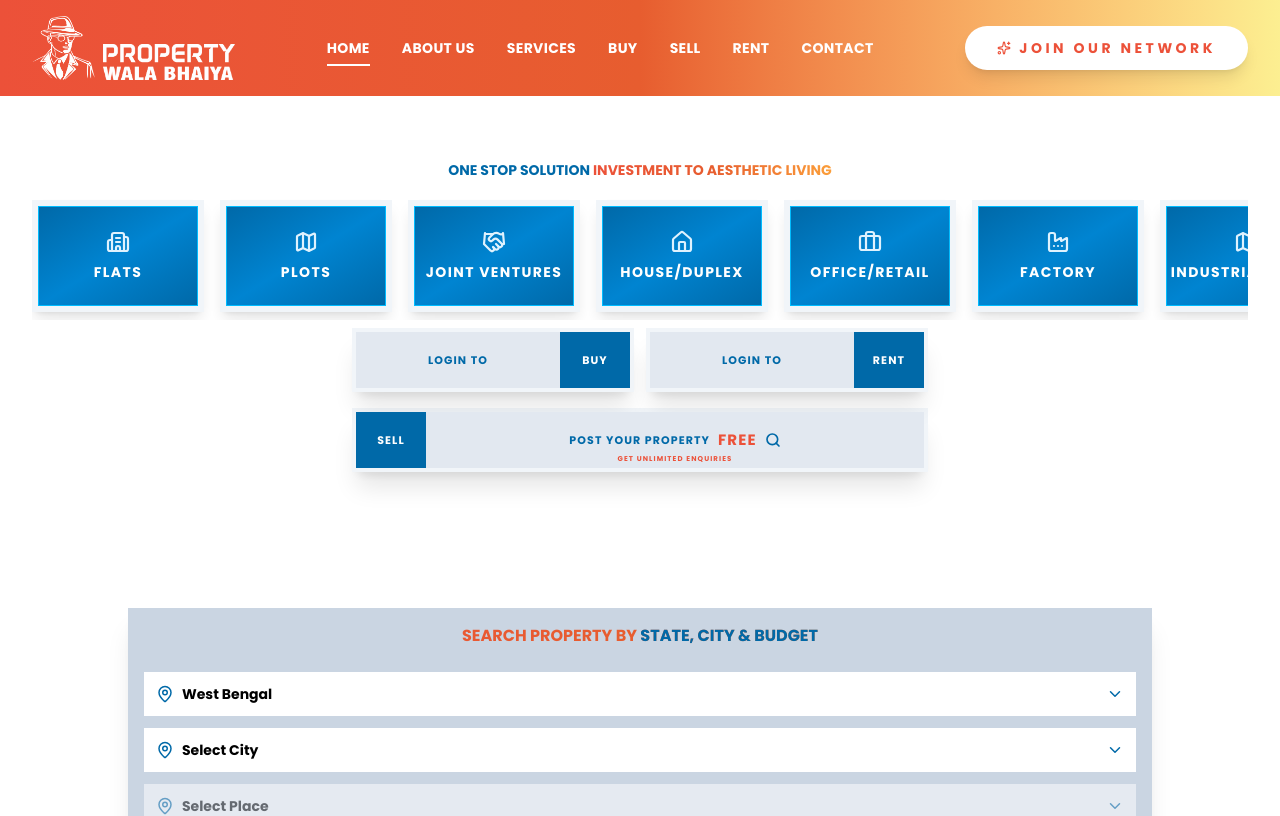
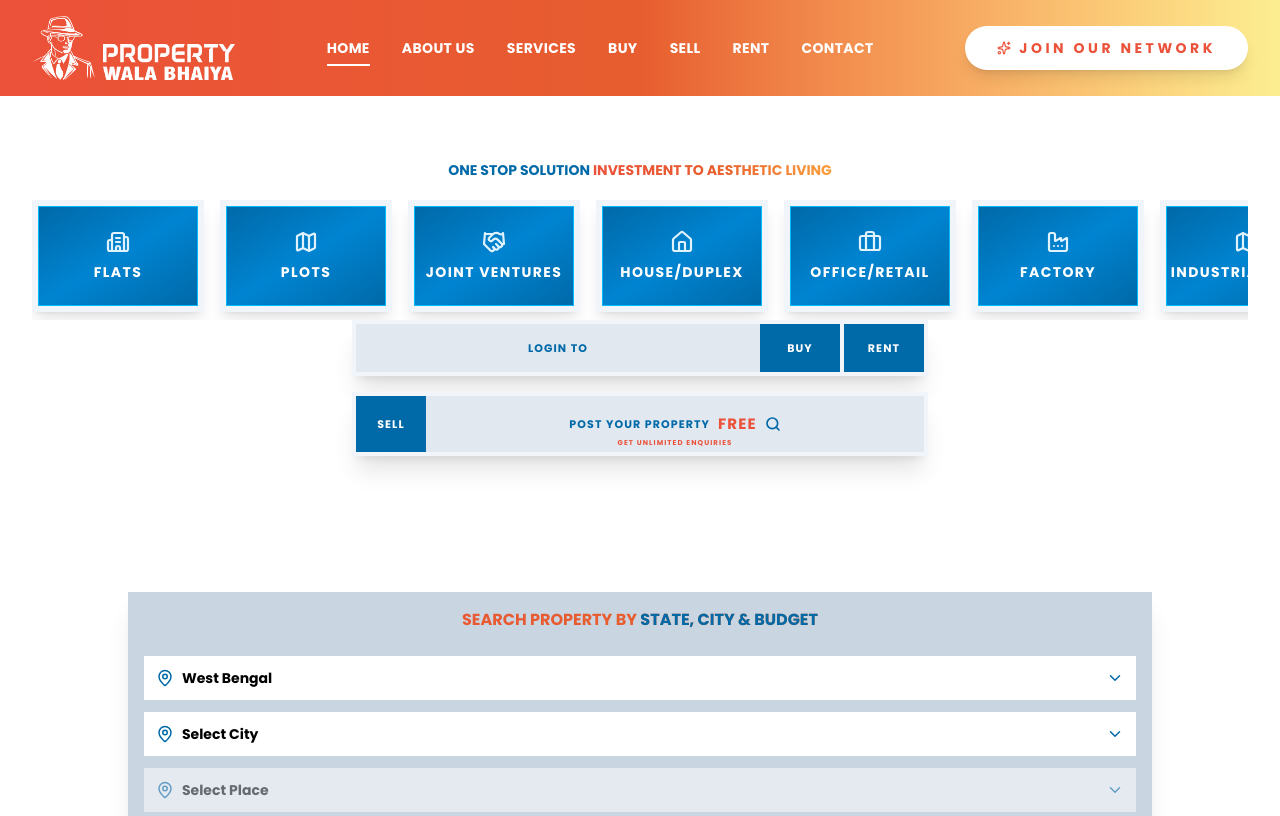
Before and after one commit to passportpulse/property-wala-ankita, a React (Vite) app: page / in a window 1280 px wide. Shown: the top 816 px of the page. Built offline with nearby package versions, Linux system fonts and the light colour scheme.

Commit message:
buy rent button updated

```diff
--- a/src/pages/home/sections/HomeHero.jsx
+++ b/src/pages/home/sections/HomeHero.jsx
@@ -235,29 +235,29 @@ export default function HomeHero() {
           {/* SEARCH CARD */}
           <div className="w-full max-w-xl relative z-10">
             {/* BUY + RENT */}
-            <div className="mt-2 flex gap-3">
-              {/* BUY */}
-              <div className="flex-1 bg-slate-100 p-1 shadow-xl">
-                <div className="flex w-full h-14">
+            <div className="flex w-full h-14 bg-slate-100 p-1 shadow-xl">
+
+  {/* Login To Label */}
+  <div
+    className="
+      flex-1
+      flex items-center justify-center
+      font-black uppercase tracking-widest text-[11px]
+      bg-slate-200 text-sky-700
+    "
+  >
+    Login To
+  </div>
+
+  {/* Buy + Rent wrapper with gap */}
+  <div className="flex gap-1">
+
+    {/* Buy */}
     <button
       onClick={() => navigate("/login")}
       className="
-            flex-1
+        w-[80px]
         h-full
-            font-black uppercase tracking-widest text-[11px]
-            bg-slate-200 text-sky-700
-            hover:bg-slate-300 transition
-          "
-                  >
-                    Login To
-                  </button>
-
-                  <button
-                    onClick={() => navigate("/buy")}
-                    className="
-            w-[70px]
-            h-full
-            flex-shrink-0
         font-black uppercase tracking-widest text-[11px]
         bg-sky-700 text-white
         hover:bg-sky-800 transition
@@ -265,31 +265,13 @@ export default function HomeHero() {
     >
       Buy
     </button>
-                </div>
-              </div>
 
-              {/* RENT */}
-              <div className="flex-1 bg-slate-100 p-1 shadow-xl">
-                <div className="flex w-full h-14">
+    {/* Rent */}
     <button
       onClick={() => navigate("/login")}
       className="
-            flex-1
+        w-[80px]
         h-full
-            font-black uppercase tracking-widest text-[11px]
-            bg-slate-200 text-sky-700
-            hover:bg-slate-300 transition
-          "
-                  >
-                    Login To
-                  </button>
-
-                  <button
-                    onClick={() => navigate("/rent")}
-                    className="
-            w-[70px]
-            h-full
-            flex-shrink-0
         font-black uppercase tracking-widest text-[11px]
         bg-sky-700 text-white
         hover:bg-sky-800 transition
@@ -297,9 +279,11 @@ export default function HomeHero() {
     >
       Rent
     </button>
+
   </div>
+
 </div>
-            </div>
+
 
             {/* SELL */}
             <div className="mt-4 bg-slate-100 p-1 shadow-xl">
```
Lines whose indentation alone changed are shown as unchanged.
